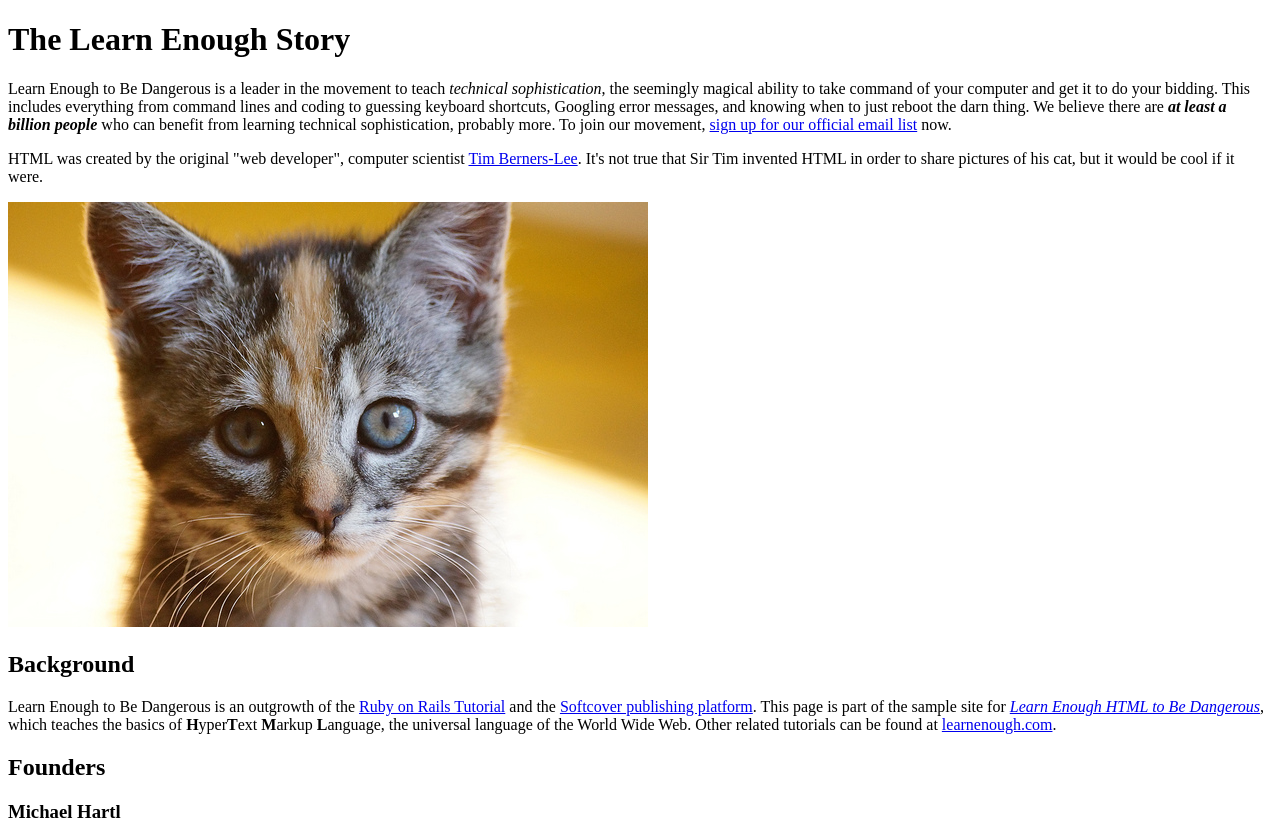
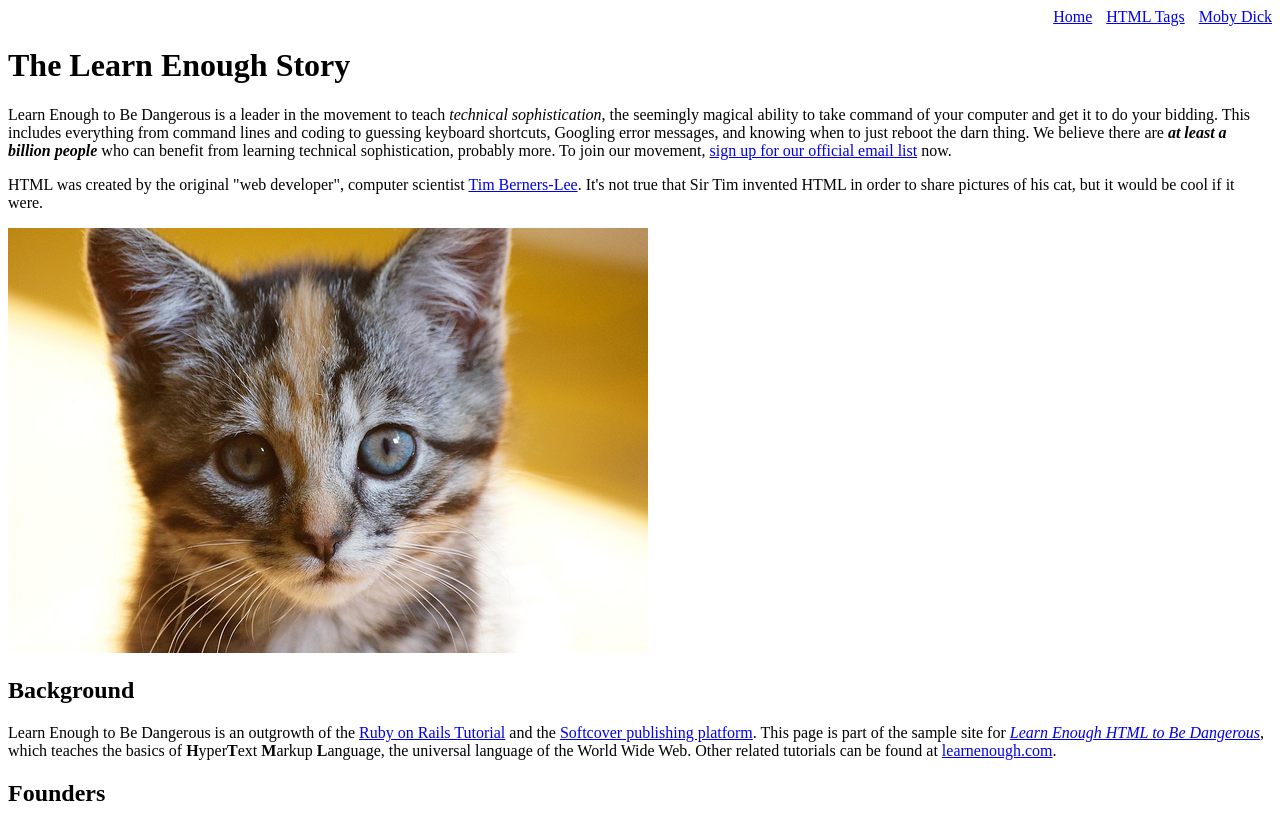
Before and after one commit to mdbaker/sample-website, a plain HTML site: page index.html in a window 1280 px wide. Shown: the top 820 px of the page. Drawn offline with Linux system fonts and the light colour scheme.

Commit message:
Finish the sample site

```diff
--- a/index.html
+++ b/index.html
@@ -5,6 +5,12 @@
     <meta charset="utf-8">
   </head>
   <body>
+
+      <div style="text-align: right;">
+      <a href="index.html">Home</a>
+      <a href="tags.html" style="margin: 0 0 0 10px;">HTML Tags</a>
+      <a href="moby_dick.html" style="margin: 0 0 0 10px;">Moby Dick</a>
+    </div>
 
      <h1>The Learn Enough Story</h1>
 
```
Also changed, not shown: tags.html (+6 -0 lines).
